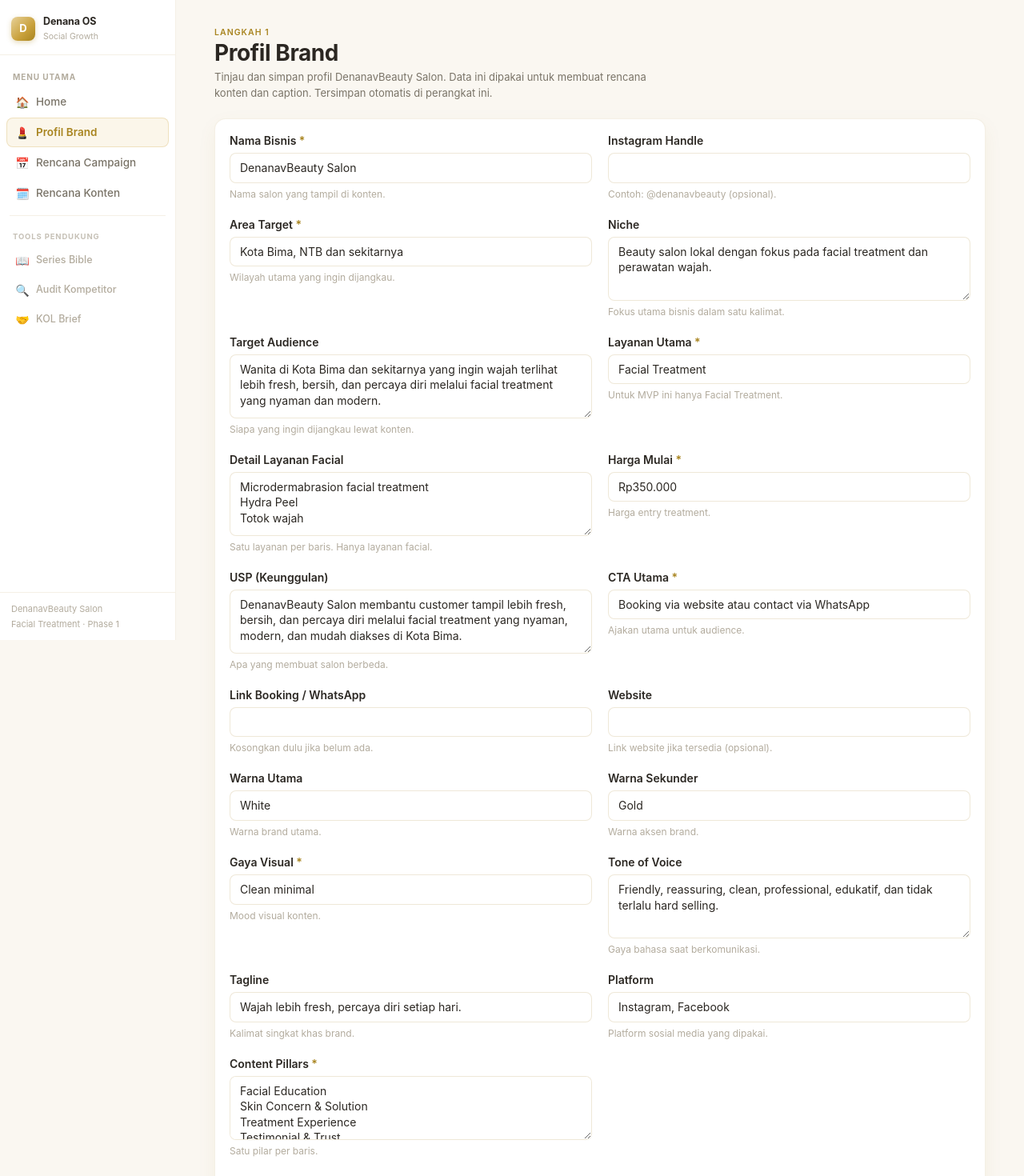
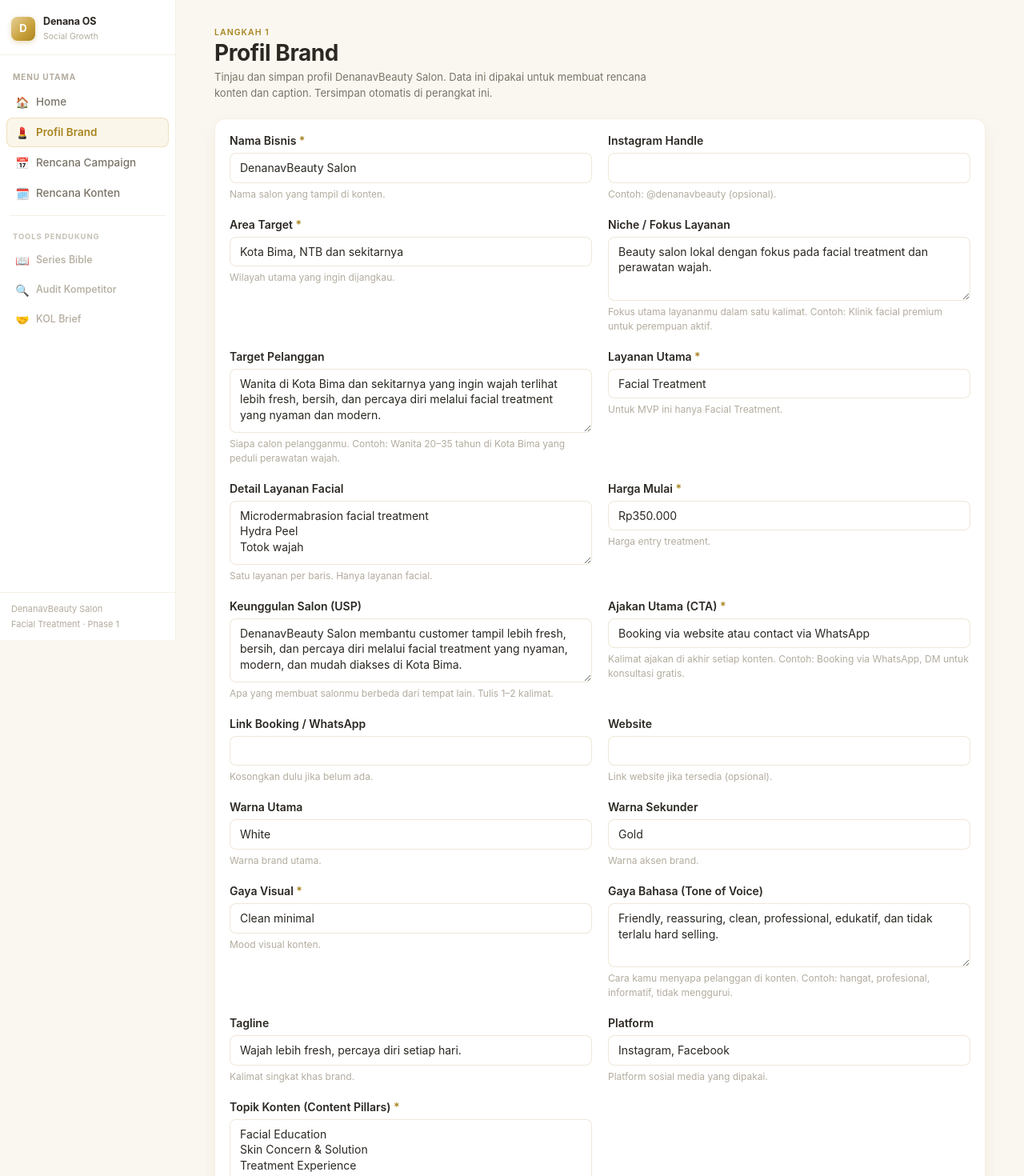
Before and after one commit to dear-aseif/denana-next, a Next.js app: page /brand-setup in a window 1280 px wide. Shown: the top 1470 px of the page at 80% size. Built offline with nearby package versions, Linux system fonts and the light colour scheme.

Commit message:
Real Usage Readiness

```diff
--- a/components/CalendarView.tsx
+++ b/components/CalendarView.tsx
@@ -15,7 +15,7 @@ const HEADERS = [
   'Pilar',
   'Topik & Hook',
   'CTA',
-  'Objective',
+  'Tujuan',
   'Status',
   'Aksi',
 ];
--- a/components/ContentCard.tsx
+++ b/components/ContentCard.tsx
@@ -58,7 +58,7 @@ export default function ContentCard({
   onCopy: (id: string) => void;
 }) {
   const sc = pillarShort(row.pillar);
-  const detailLabel = hasDraft ? '📝 Draft' : '✍️ Buat';
+  const detailLabel = hasDraft ? '📝 Ada Draft' : '✍️ Buat Caption';
 
   return (
     <tr data-id={row.id}>
--- a/components/HomeView.tsx
+++ b/components/HomeView.tsx
@@ -171,8 +171,9 @@ export default function HomeView() {
       <section>
         <Note icon="💡">
           Phase 1 fokus pada fondasi organik: profil brand, rencana campaign, dan
-          rencana konten 30 hari untuk <strong>Facial Treatment</strong>. Belum ada
-          login, database, atau koneksi AI — semua data tersimpan lokal di browser.
+          rencana konten 30 hari untuk <strong>Facial Treatment</strong>. Semua data
+          tersimpan langsung di browser perangkat ini — tidak perlu akun, tidak
+          terhubung ke internet.
         </Note>
       </section>
 
--- a/data/sampleContent.ts
+++ b/data/sampleContent.ts
@@ -89,22 +89,22 @@ export const BRAND_FIELDS: BrandField[] = [
   { key: 'businessName', label: 'Nama Bisnis', hint: 'Nama salon yang tampil di konten.', req: true },
   { key: 'instagramHandle', label: 'Instagram Handle', hint: 'Contoh: @denanavbeauty (opsional).' },
   { key: 'area', label: 'Area Target', hint: 'Wilayah utama yang ingin dijangkau.', req: true },
-  { key: 'niche', label: 'Niche', hint: 'Fokus utama bisnis dalam satu kalimat.', type: 'textarea' },
-  { key: 'targetAudience', label: 'Target Audience', hint: 'Siapa yang ingin dijangkau lewat konten.', type: 'textarea' },
+  { key: 'niche', label: 'Niche / Fokus Layanan', hint: 'Fokus utama layananmu dalam satu kalimat. Contoh: Klinik facial premium untuk perempuan aktif.', type: 'textarea' },
+  { key: 'targetAudience', label: 'Target Pelanggan', hint: 'Siapa calon pelangganmu. Contoh: Wanita 20–35 tahun di Kota Bima yang peduli perawatan wajah.', type: 'textarea' },
   { key: 'mainService', label: 'Layanan Utama', hint: 'Untuk MVP ini hanya Facial Treatment.', req: true },
   { key: 'serviceDetails', label: 'Detail Layanan Facial', hint: 'Satu layanan per baris. Hanya layanan facial.', type: 'textarea' },
   { key: 'entryPrice', label: 'Harga Mulai', hint: 'Harga entry treatment.', req: true },
-  { key: 'usp', label: 'USP (Keunggulan)', hint: 'Apa yang membuat salon berbeda.', type: 'textarea' },
-  { key: 'primaryCTA', label: 'CTA Utama', hint: 'Ajakan utama untuk audience.', req: true },
+  { key: 'usp', label: 'Keunggulan Salon (USP)', hint: 'Apa yang membuat salonmu berbeda dari tempat lain. Tulis 1–2 kalimat.', type: 'textarea' },
+  { key: 'primaryCTA', label: 'Ajakan Utama (CTA)', hint: 'Kalimat ajakan di akhir setiap konten. Contoh: Booking via WhatsApp, DM untuk konsultasi gratis.', req: true },
   { key: 'ctaLink', label: 'Link Booking / WhatsApp', hint: 'Kosongkan dulu jika belum ada.' },
   { key: 'websiteLink', label: 'Website', hint: 'Link website jika tersedia (opsional).' },
   { key: 'primaryColor', label: 'Warna Utama', hint: 'Warna brand utama.' },
   { key: 'secondaryColor', label: 'Warna Sekunder', hint: 'Warna aksen brand.' },
   { key: 'visualStyle', label: 'Gaya Visual', hint: 'Mood visual konten.', req: true },
-  { key: 'toneOfVoice', label: 'Tone of Voice', hint: 'Gaya bahasa saat berkomunikasi.', type: 'textarea' },
+  { key: 'toneOfVoice', label: 'Gaya Bahasa (Tone of Voice)', hint: 'Cara kamu menyapa pelanggan di konten. Contoh: hangat, profesional, informatif, tidak menggurui.', type: 'textarea' },
   { key: 'tagline', label: 'Tagline', hint: 'Kalimat singkat khas brand.' },
   { key: 'platforms', label: 'Platform', hint: 'Platform sosial media yang dipakai.' },
-  { key: 'contentPillars', label: 'Content Pillars', hint: 'Satu pilar per baris.', type: 'textarea', req: true },
+  { key: 'contentPillars', label: 'Topik Konten (Content Pillars)', hint: 'Topik-topik utama yang akan dibahas di kontenmu. Tulis satu topik per baris. Contoh: Edukasi Facial, Testimoni, Tips Perawatan.', type: 'textarea', req: true },
 ];
 
 /* ---------- Pillars ---------- */
```
Also changed, not shown: components/DetailModal.tsx (+5 -5 lines).
